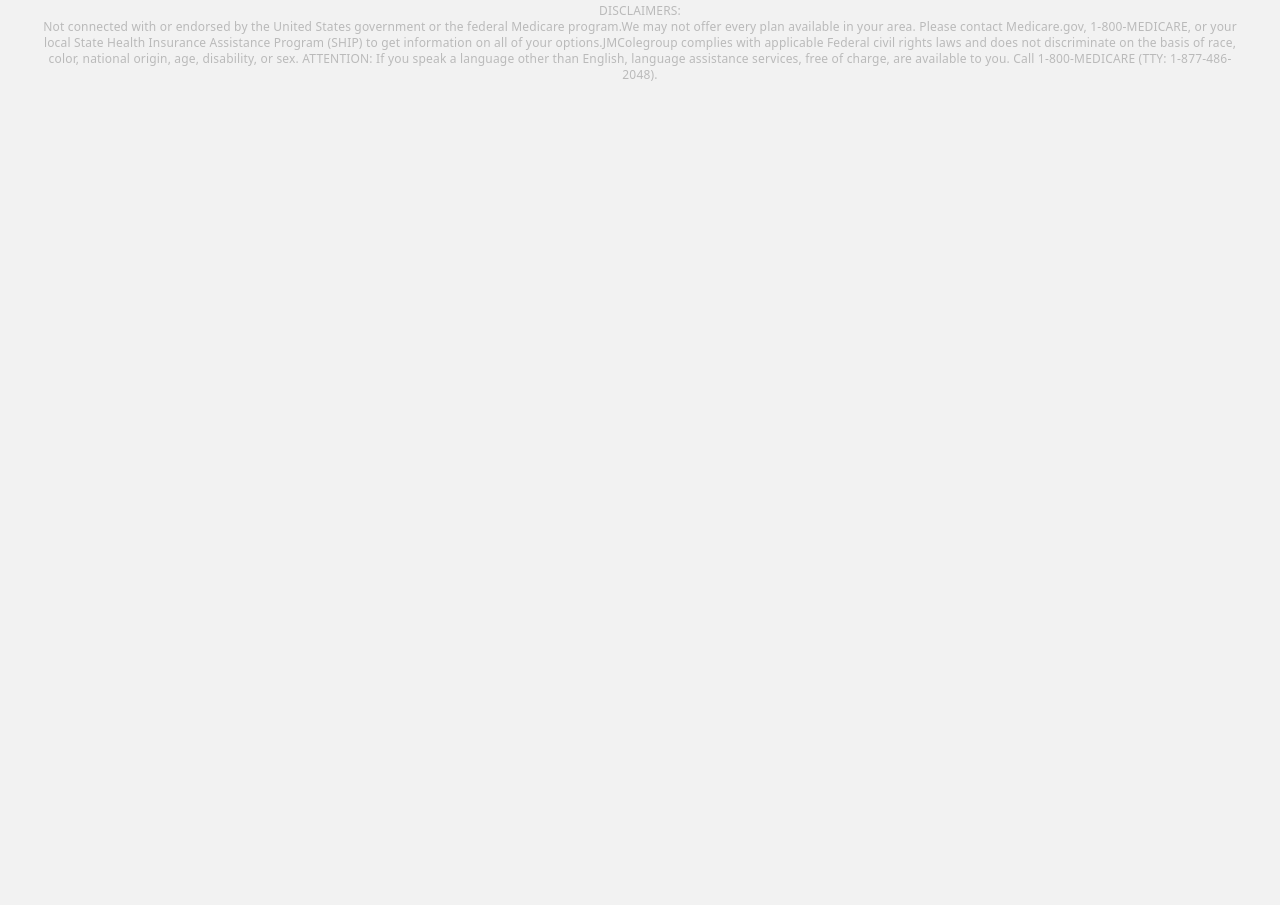
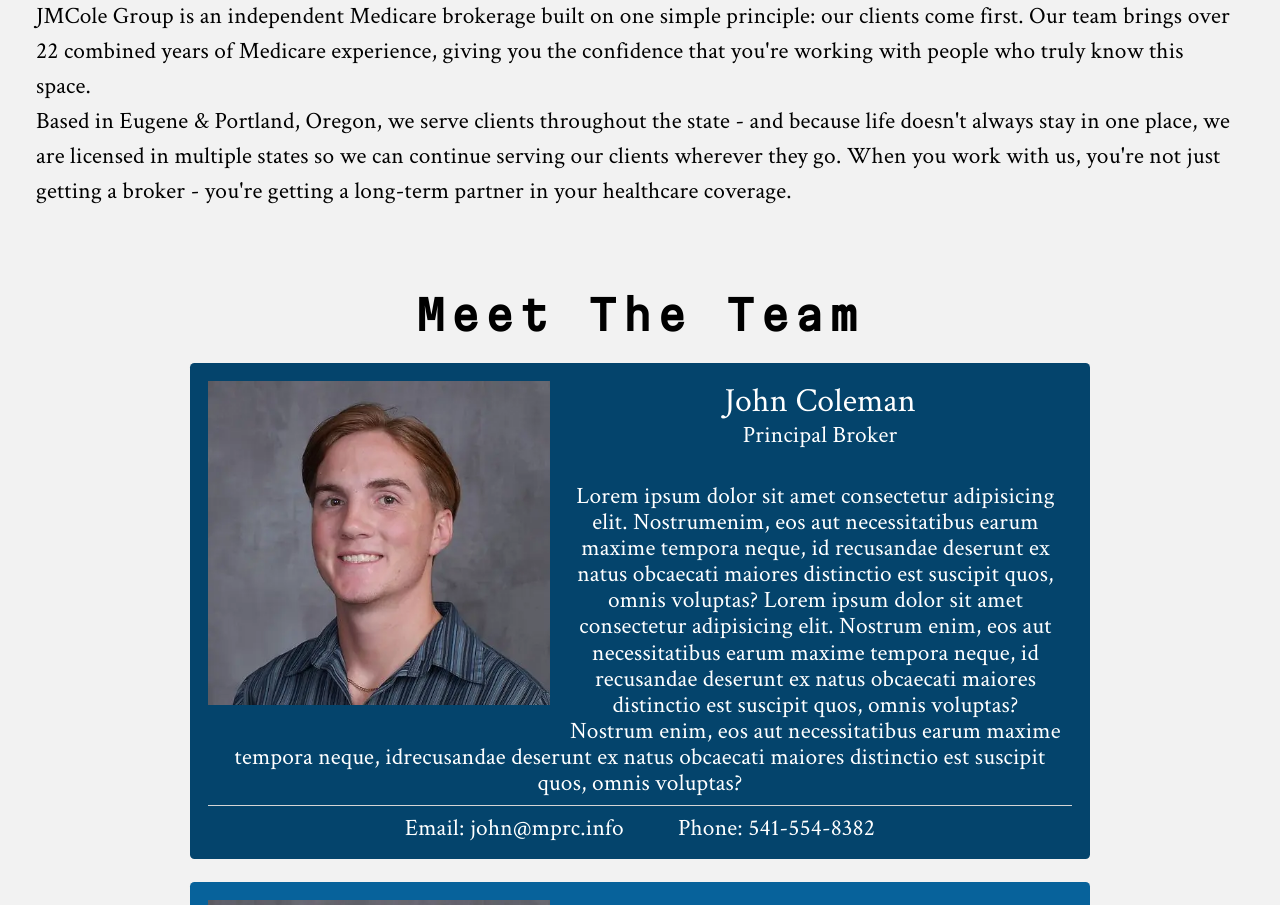
Before and after one commit to chase-coleman/JMCole-Site, a React (Vite) app: page /about in a window 1280 px wide. Shown: the part 148-1053 px from the top of the page. Before the commit the page ends 800 px from the top, so only its background shows below. Built offline with nearby package versions, Linux system fonts and the light colour scheme.

Commit message:
Created a component to display the profiles of each broker and setup the About Us page.

```diff
--- /dev/null
+++ b/src/assets/brokers.js
@@ -0,0 +1,42 @@
+export const brokers = [
+  {
+    name: "John Coleman",
+    phone: "541-554-8382",
+    email: "john@mprc.info",
+    position: "Principal Broker",
+    bio: "Lorem ipsum dolor sit amet consectetur adipisicing elit. Nostrumenim, eos aut necessitatibus earum maxime tempora neque, id recusandae deserunt ex natus obcaecati maiores distinctio est suscipit quos, omnis voluptas? Lorem ipsum dolor sit amet consectetur adipisicing elit. Nostrum enim, eos aut necessitatibus earum maxime tempora neque, id recusandae deserunt ex natus obcaecati maiores distinctio est suscipit quos, omnis voluptas? Nostrum enim, eos aut necessitatibus earum maxime tempora neque, idrecusandae deserunt ex natus obcaecati maiores distinctio est suscipit quos, omnis voluptas?",
+    background: "var(--blue)",
+  },
+  {
+    name: "Matt Buck",
+    phone: "541-285-8998",
+    email: "matt22buck@gmail.com",
+    position: "Broker",
+    bio: "Lorem ipsum dolor sit amet consectetur adipisicing elit. Nostrumenim, eos aut necessitatibus earum maxime tempora neque, id recusandae deserunt ex natus obcaecati maiores distinctio est suscipit quos, omnis voluptas? Lorem ipsum dolor sit amet consectetur adipisicing elit. Nostrum enim, eos aut necessitatibus earum maxime tempora neque, id recusandae deserunt ex natus obcaecati maiores distinctio est suscipit quos, omnis voluptas? Nostrum enim, eos aut necessitatibus earum maxime tempora neque, idrecusandae deserunt ex natus obcaecati maiores distinctio est suscipit quos, omnis voluptas?",
+    background: "var(--grey)"
+  },
+  {
+    name: "Garin Coleman",
+    phone: "541-510-9685",
+    email: "garin@mprc.info",
+    position: "Broker",
+    bio: "Lorem ipsum dolor sit amet consectetur adipisicing elit. Nostrumenim, eos aut necessitatibus earum maxime tempora neque, id recusandae deserunt ex natus obcaecati maiores distinctio est suscipit quos, omnis voluptas? Lorem ipsum dolor sit amet consectetur adipisicing elit. Nostrum enim, eos aut necessitatibus earum maxime tempora neque, id recusandae deserunt ex natus obcaecati maiores distinctio est suscipit quos, omnis voluptas? Nostrum enim, eos aut necessitatibus earum maxime tempora neque, idrecusandae deserunt ex natus obcaecati maiores distinctio est suscipit quos, omnis voluptas?",
+    background: "var(--blue)"
+  },
+  {
+    name: "JJ Peters",
+    phone: "503-111-1111",
+    email: "jj@mprc.info",
+    position: "Broker",
+    bio: "Lorem ipsum dolor sit amet consectetur adipisicing elit. Nostrumenim, eos aut necessitatibus earum maxime tempora neque, id recusandae deserunt ex natus obcaecati maiores distinctio est suscipit quos, omnis voluptas? Lorem ipsum dolor sit amet consectetur adipisicing elit. Nostrum enim, eos aut necessitatibus earum maxime tempora neque, id recusandae deserunt ex natus obcaecati maiores distinctio est suscipit quos, omnis voluptas? Nostrum enim, eos aut necessitatibus earum maxime tempora neque, idrecusandae deserunt ex natus obcaecati maiores distinctio est suscipit quos, omnis voluptas?",
+    background: "var(--grey)"
+  },
+  {
+    name: "Chase Coleman",
+    phone: "541-554-5916",
+    email: "chase@mprc.info",
+    position: "Broker",
+    bio: "Lorem ipsum dolor sit amet consectetur adipisicing elit. Nostrumenim, eos aut necessitatibus earum maxime tempora neque, id recusandae deserunt ex natus obcaecati maiores distinctio est suscipit quos, omnis voluptas? Lorem ipsum dolor sit amet consectetur adipisicing elit. Nostrum enim, eos aut necessitatibus earum maxime tempora neque, id recusandae deserunt ex natus obcaecati maiores distinctio est suscipit quos, omnis voluptas? Nostrum enim, eos aut necessitatibus earum maxime tempora neque, idrecusandae deserunt ex natus obcaecati maiores distinctio est suscipit quos, omnis voluptas?",
+    background: "var(--blue)"
+  },
+];
--- /dev/null
+++ b/src/components/individual/BrokerProfile.jsx
@@ -0,0 +1,32 @@
+import Divider from '@mui/material/Divider';
+
+const Broker = ({ broker }) => {
+  return (
+    <>
+      <div
+        className="body-text w-full md:w-3/4 p-4 gap-3 !text-white rounded"
+        style={{ backgroundColor: broker.background }}
+
+      >
+        <img
+          src="/chase-main.webp"
+          alt="chase"
+          className="float-none block mx-auto mb-4 w-76 lg:h-72 lg:float-left lg:mr-4"
+        />
+        <h4 className="text-center !text-3xl">{broker.name}</h4>
+        <h6 className="text-center !text-md">{broker.position}</h6>
+        <br />
+        <div className="md:p-2">
+          <p className="text-center">{broker.bio}</p>
+        </div>
+          <Divider className='bg-[#F2F2F2]'/>
+        <div className="flex w-full justify-center gap-6 mt-2">
+          <span>Email: {broker.email}</span> <br />
+          <span>Phone: {broker.phone}</span>
+        </div>
+      </div>
+    </>
+  );
+};
+
+export default Broker;
--- a/src/components/pages/About.jsx
+++ b/src/components/pages/About.jsx
@@ -1,12 +1,38 @@
-
+import Broker from "../individual/BrokerProfile"
+import { brokers } from "../../assets/brokers"
+import { BasicButton } from "../individual/Button";
+import PhoneIcon from '@mui/icons-material/Phone';
 
 const About = () => {
-
   return (
     <>
-    <h1>About Us!</h1>
+      <div className="flex flex-col items-center ml-9 mr-9 mt-5 gap-10 mb-5">
+        <div className="body-text w-screen p-4 sm:p-8" style={{ lineHeight: 1.5 }}>
+          <p>
+            JMCole Group is an independent Medicare brokerage built on one
+            simple principle: our clients come first. Our team brings over 22
+            combined years of Medicare experience, giving you the confidence
+            that you're working with people who truly know this space.{" "}
+          </p>
+          <p>
+            Based in Eugene & Portland, Oregon, we serve clients throughout the
+            state - and because life doesn't always stay in one place, we are
+            licensed in multiple states so we can continue serving our clients
+            wherever they go. When you work with us, you're not just getting a
+            broker - you're getting a long-term partner in your healthcare
+            coverage.
+          </p>
+        </div>
+        <div className="flex flex-col items-center w-full gap-5">
+          <h1 className="header">Meet The Team</h1>
+          {brokers.map(broker => (
+            <Broker key={broker.name} broker={broker} background={broker.background}/>
+          ))}
+        </div>
+        <BasicButton text="Request A Call" icon={<PhoneIcon fontSize='small'/>} />
+      </div>
     </>
-  )
-}
+  );
+};
 
 export default About;
--- a/src/components/pages/Home.jsx
+++ b/src/components/pages/Home.jsx
@@ -3,6 +3,7 @@ import ArrowRightAltIcon from "@mui/icons-material/ArrowRightAlt";
 import { useMediaQuery } from "react-responsive";
 import { reviews } from "../../assets/reviews";
 import Marquee from "react-fast-marquee";
+import { brokers } from "../../assets/brokers"
 
 const imgs = [
   { src: "/Aflac-logo.webp", alt: "Aflac", href: "https://www.aflacmedicaresupplement.com/"},
@@ -16,13 +17,6 @@ const imgs = [
   { src: "/Wellcare-logo.webp", alt: "Wellcare", href: "https://www.wellcare.com/en/medicare"},
 ];
 
-const brokers = [
-  {name: "John Coleman", phone: "541-554-8382", email: "john@mprc.info", position:"Principal Broker", bio: ""},
-  {name: "Matt Buck", phone: "541-285-8998", email: "matt22buck@gmail.com", position:"Broker", bio: ""},
-  {name: "Garin Coleman", phone: "541-510-9685", email: "garin@mprc.info", position:"Broker", bio: ""},
-  {name: "JJ Peters", phone: "503-111-1111", email: "jj@mprc.info", position:"Broker", bio: ""},
-  {name: "Chase Coleman", phone: "541-554-5916", email: "chase@mprc.info", position:"Broker", bio: ""},
-]
 
 const Home = () => {
   const computerScreen = useMediaQuery({
--- a/src/index.css
+++ b/src/index.css
@@ -9,7 +9,7 @@
   --bg: #F2F2F2;
   --blue: #04446C;
   --green: #52691B;
-  --green-dark: #0c271d;
+  --grey: #07629B;
   --sans: system-ui, 'Segoe UI', Roboto, sans-serif;
   --heading: system-ui, 'Segoe UI', Roboto, sans-serif;
   --mono: ui-monospace, Consolas, monospace;
@@ -74,6 +74,7 @@ body {
   font-size: 1.3em;
 }
 
+
 @media screen and (max-width: 768px){
   .header {
     font-size: 1.5em;
```
Also changed, not shown: public/chase-main.webp (added).
